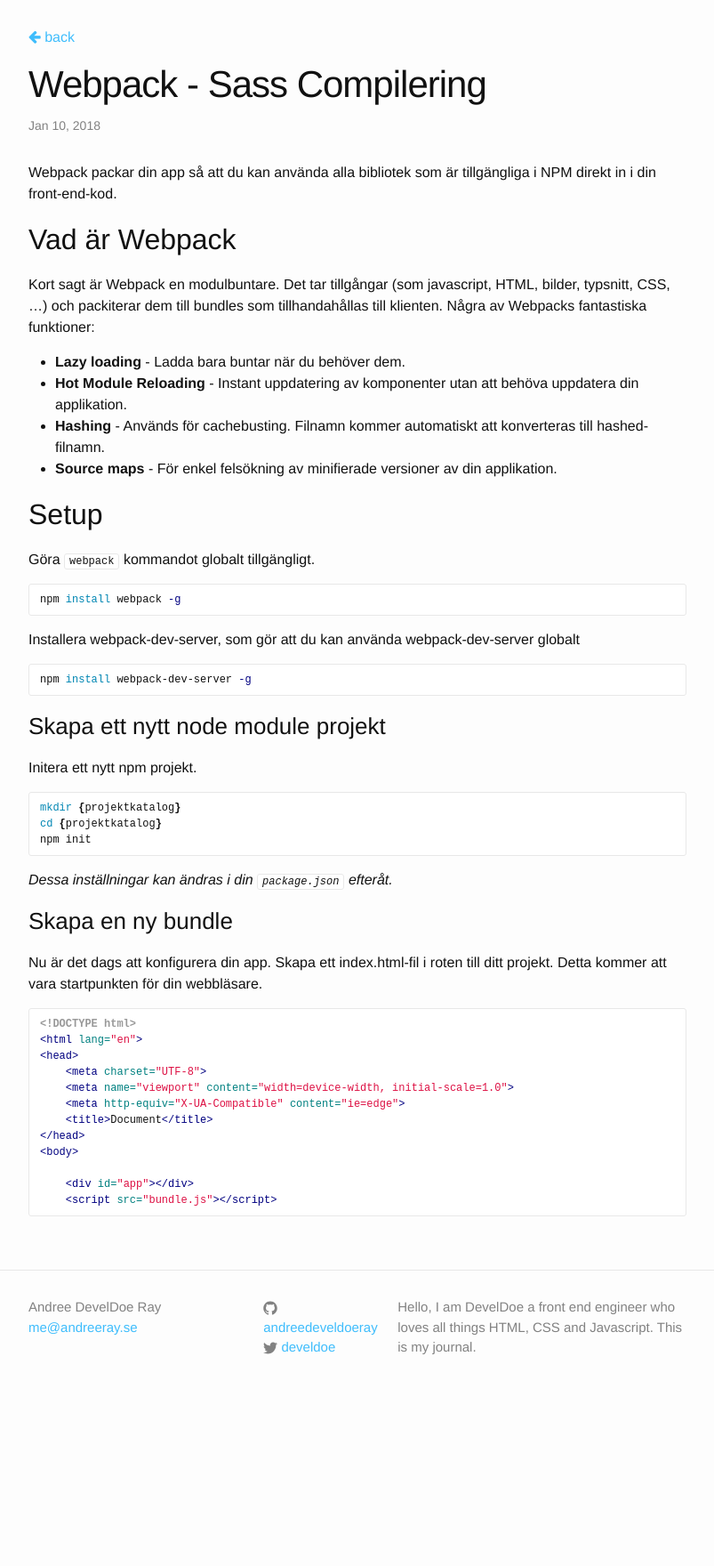
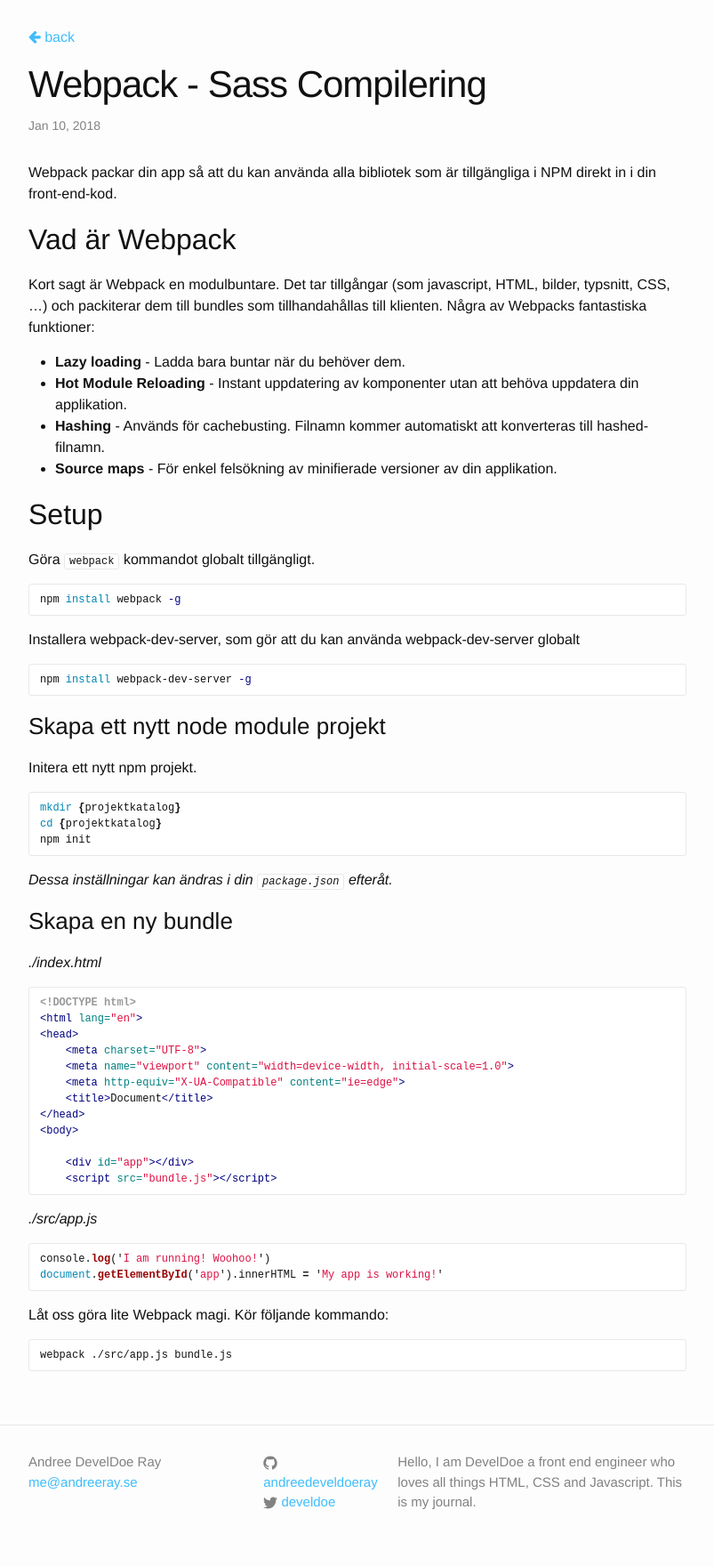
Before and after one commit to develdoe/develdoe.github.io, a Jekyll site: the page built from _posts/2018-01-10-webpack-sass-compilering.md, in a window 1280 px wide. Shown: the whole page at 89% size, without its empty margins (238-1041 px from the left). Built offline with Jekyll 4.4.1, drawn with Linux system fonts in a browser that asks for light colours; before the commit the page ends 1586 px from its top, so only the background shows below that.

Commit message:
Create 2018-01-10-webpack-sass-compilering.md

````diff
--- a/_posts/2018-01-10-webpack-sass-compilering.md
+++ b/_posts/2018-01-10-webpack-sass-compilering.md
@@ -42,7 +42,8 @@
 
 ### Skapa en ny bundle
 
-Nu är det dags att konfigurera din app. Skapa ett index.html-fil i roten till ditt projekt. Detta kommer att vara startpunkten för din webbläsare.
+
+*./index.html*
 
 ```html
 <!DOCTYPE html>
@@ -58,3 +59,16 @@
     <div id="app"></div>
     <script src="bundle.js"></script>
 ```
+
+*./src/app.js*
+
+```js
+console.log('I am running! Woohoo!')
+document.getElementById('app').innerHTML = 'My app is working!'
+```
+
+Låt oss göra lite Webpack magi. Kör följande kommando:
+
+```bash
+webpack ./src/app.js bundle.js
+```
````
